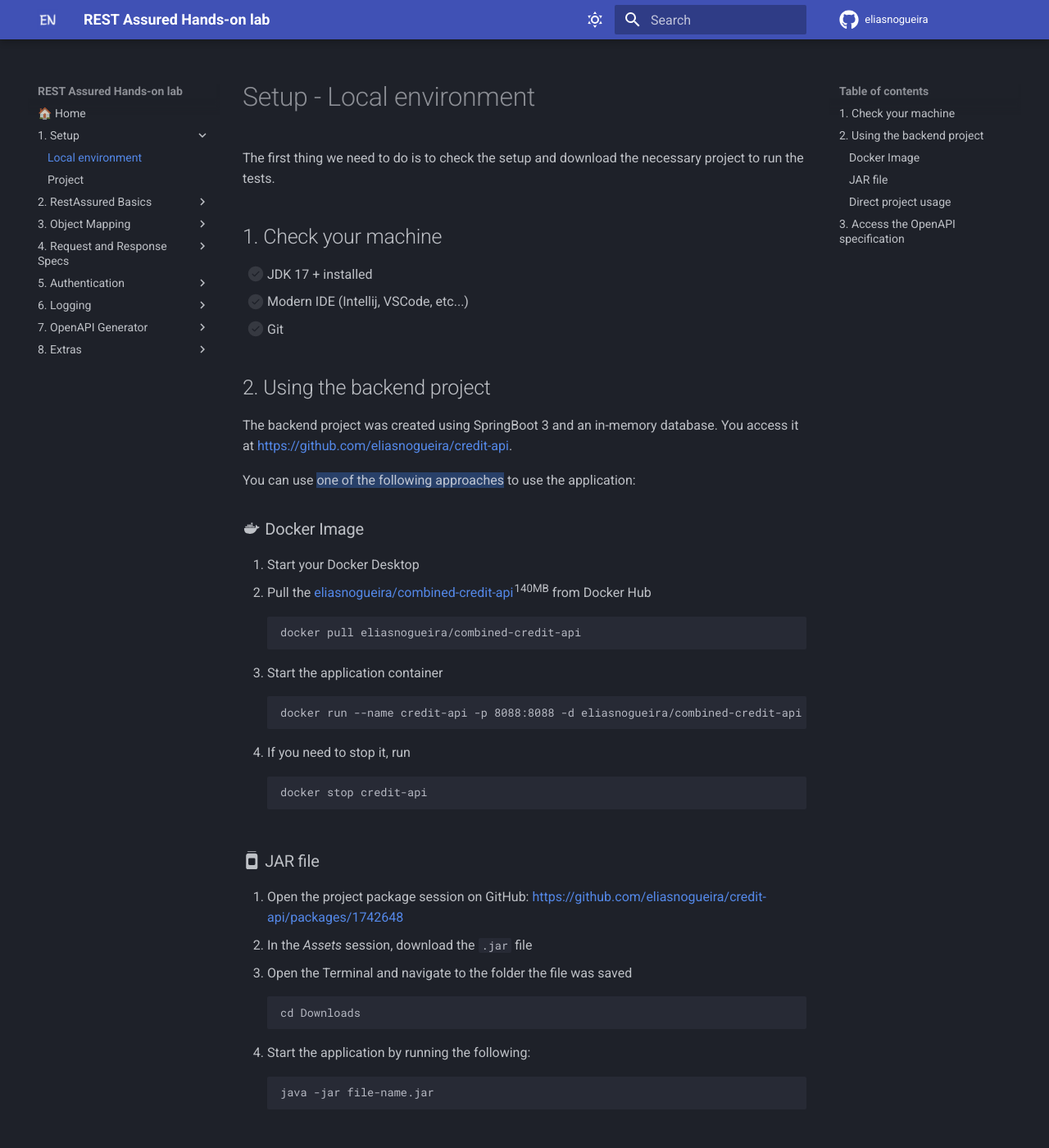
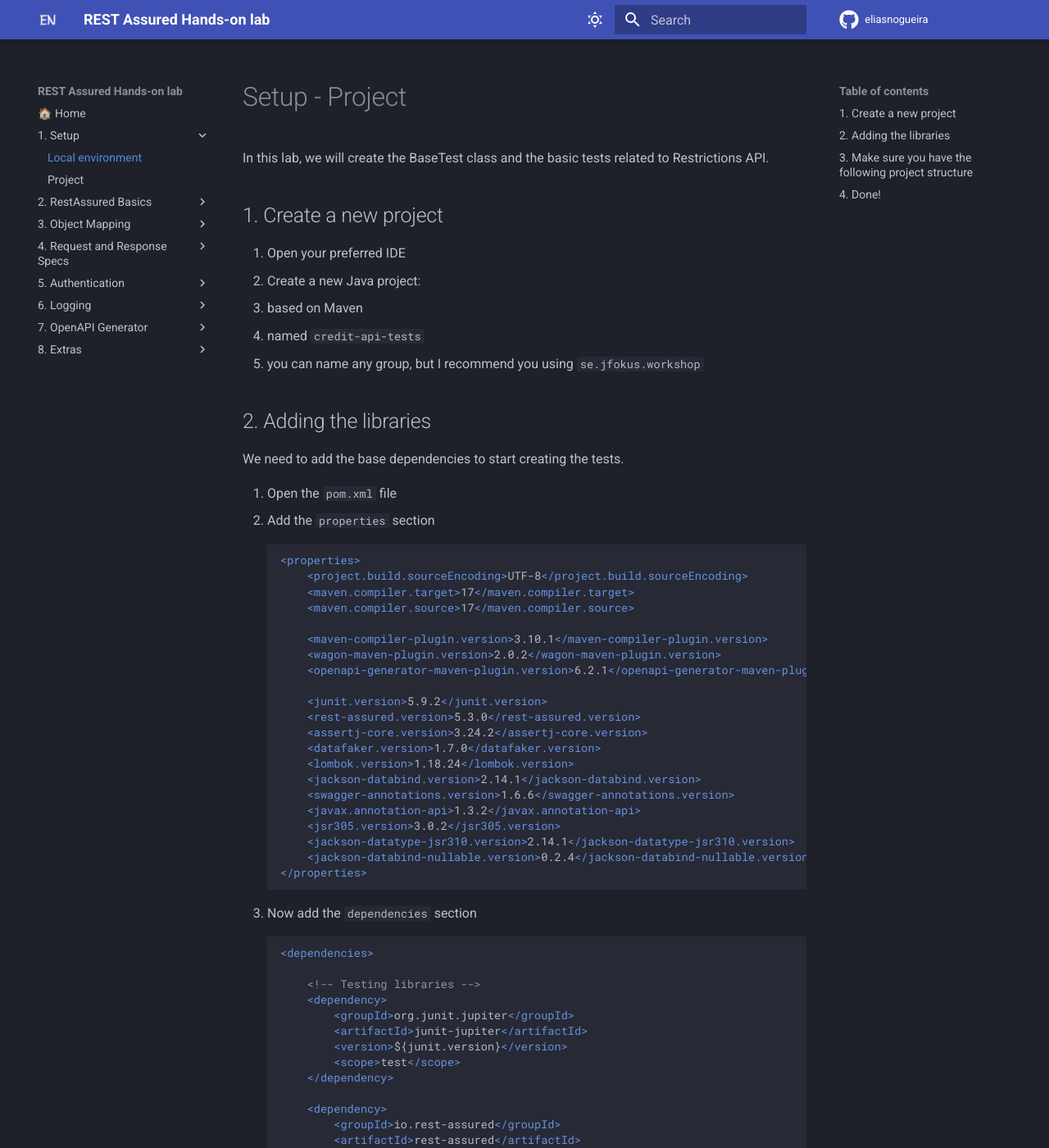
Before and after one commit to eliasnogueira/restassured-workshop-3h, an MkDocs documentation site: the page built from docs/setup/local-environment.md, in a window 1280 px wide and 1400 px high. Shown: the whole window at 82% size. Built offline with MkDocs 1.6.1 and Material for MkDocs 9.7.7, drawn with Linux system fonts in a browser that asks for light colours; comment, search, counter and statistics services are not loaded; some of the changed text lies outside the part shown.

Commit message:
latest updates

````diff
--- a/docs/setup/local-environment.md
+++ b/docs/setup/local-environment.md
@@ -1,87 +1,169 @@
-# Setup - Local environment
+# Setup - Project
 
-The first thing we need to do is to check the setup and download the necessary project to run the tests.
+In this lab, we will create the BaseTest class and the basic tests related to Restrictions API.
 
-## 1. Check your machine
+## 1. Create a new project
 
-- [ ] JDK 17 + installed
-- [ ] Modern IDE (Intellij, VSCode, etc...)
-- [ ] Git
+1. Open your preferred IDE
+2. Create a new Java project:
+- based on Maven
+- named `credit-api-tests`
+- you can name any group, but I recommend you using `se.jfokus.workshop`
 
+## 2. Adding the libraries
 
-## 2. Using the backend project
+We need to add the base dependencies to start creating the tests.
 
-The backend project was created using SpringBoot 3 and an in-memory database. You access it at [https://github.com/eliasnogueira/credit-api](https://github.com/eliasnogueira/credit-api).
+1. Open the `pom.xml` file
+2. Add the `properties` section
+```xml
+<properties>
+    <project.build.sourceEncoding>UTF-8</project.build.sourceEncoding>
+    <maven.compiler.target>17</maven.compiler.target>
+    <maven.compiler.source>17</maven.compiler.source>
 
-You can use {==one of the following approaches==} to use the application:
+    <maven-compiler-plugin.version>3.10.1</maven-compiler-plugin.version>
+    <wagon-maven-plugin.version>2.0.2</wagon-maven-plugin.version>
+    <openapi-generator-maven-plugin.version>6.2.1</openapi-generator-maven-plugin.version>
 
-### :material-docker: Docker Image
+    <junit.version>5.9.2</junit.version>
+    <rest-assured.version>5.3.0</rest-assured.version>
+    <assertj-core.version>3.24.2</assertj-core.version>
+    <datafaker.version>1.7.0</datafaker.version>
+    <lombok.version>1.18.24</lombok.version>
+    <jackson-databind.version>2.14.1</jackson-databind.version>
+    <swagger-annotations.version>1.6.6</swagger-annotations.version>
+    <javax.annotation-api>1.3.2</javax.annotation-api>
+    <jsr305.version>3.0.2</jsr305.version>
+    <jackson-datatype-jsr310.version>2.14.1</jackson-datatype-jsr310.version>
+    <jackson-databind-nullable.version>0.2.4</jackson-databind-nullable.version>
+</properties>
+```
+2. Now add the `dependencies` section
+```xml
+<dependencies>
 
-1. Start your Docker Desktop
-2. Pull the [eliasnogueira/combined-credit-api](https://hub.docker.com/r/eliasnogueira/combined-credit-api)^140MB^ from Docker Hub
-   ```
-   docker pull eliasnogueira/combined-credit-api
-   ```
-3. Start the application container
-   ```
-   docker run --name credit-api -p 8088:8088 -d eliasnogueira/combined-credit-api
-   ```
-4. If you need to stop it, run
-   ```
-   docker stop credit-api
-   ```
+    <!-- Testing libraries -->
+    <dependency>
+        <groupId>org.junit.jupiter</groupId>
+        <artifactId>junit-jupiter</artifactId>
+        <version>${junit.version}</version>
+        <scope>test</scope>
+    </dependency>
 
-### :fontawesome-solid-jar: JAR file
+    <dependency>
+        <groupId>io.rest-assured</groupId>
+        <artifactId>rest-assured</artifactId>
+        <version>${rest-assured.version}</version>
+    </dependency>
 
-1. Open the project package session on GitHub: [https://github.com/eliasnogueira/credit-api/packages/1742648](https://github.com/eliasnogueira/credit-api/packages/1742648)
-2. In the *Assets* session, download the `.jar` file
-3. Open the Terminal and navigate to the folder the file was saved
-   ```
-   cd Downloads
-   ```
-4. Start the application by running the following:
-   ```
-   java -jar file-name.jar
-   ```
+    <dependency>
+        <groupId>org.assertj</groupId>
+        <artifactId>assertj-core</artifactId>
+        <version>${assertj-core.version}</version>
+        <scope>test</scope>
+    </dependency>
 
-### :material-github: Direct project usage
+    <dependency>
+        <groupId>net.datafaker</groupId>
+        <artifactId>datafaker</artifactId>
+        <version>${datafaker.version}</version>
+        <scope>test</scope>
+    </dependency>
 
-1. Clone the backend project running one of the following cloning methods:
+    <!-- Runtime libraries -->
+    <dependency>
+        <groupId>org.projectlombok</groupId>
+        <artifactId>lombok</artifactId>
+        <version>${lombok.version}</version>
+        <scope>provided</scope>
+    </dependency>
 
-    === "HTTPS"
-        ```
-        git clone https://github.com/eliasnogueira/credit-api.git
-        ```
+    <!-- OpenAPI generation libraries -->
+    <dependency>
+        <groupId>com.fasterxml.jackson.core</groupId>
+        <artifactId>jackson-databind</artifactId>
+        <version>${jackson-databind.version}</version>
+    </dependency>
 
-    === "SSH"
-        ```
-        git clone git@github.com:eliasnogueira/credit-api.git
-        ```
+    <dependency>
+        <groupId>io.swagger</groupId>
+        <artifactId>swagger-annotations</artifactId>
+        <version>${swagger-annotations.version}</version>
+    </dependency>
 
-    === "GitHub CLI"
-        ```
-        gh repo clone eliasnogueira/credit-api
-        ```
+    <dependency>
+        <groupId>javax.annotation</groupId>
+        <artifactId>javax.annotation-api</artifactId>
+        <version>${javax.annotation-api}</version>
+    </dependency>
 
-    === "Download ZIP"
-        [https://github.com/eliasnogueira/credit-api/archive/refs/heads/main.zip](https://github.com/eliasnogueira/credit-api/archive/refs/heads/main.zip)
+    <dependency>
+        <groupId>com.google.code.findbugs</groupId>
+        <artifactId>jsr305</artifactId>
+        <version>${jsr305.version}</version>
+    </dependency>
 
-2. Open the Terminal and navigate to the project directory
-3. Run the application
-  ```
-  mvn spring-boot:run
-  ```
+    <dependency>
+        <groupId>com.fasterxml.jackson.datatype</groupId>
+        <artifactId>jackson-datatype-jsr310</artifactId>
+        <version>${jackson-datatype-jsr310.version}</version>
+    </dependency>
 
-!!! note "Running inside the IDE"
+    <dependency>
+        <groupId>org.openapitools</groupId>
+        <artifactId>jackson-databind-nullable</artifactId>
+        <version>${jackson-databind-nullable.version}</version>
+    </dependency>
 
-    You can also run the `CreditApiApplication` class located at `src/main/java`
+</dependencies>
+```
+3. Finally, add the `build` section
+```xml
+<build>
+    <plugins>
+        <plugin>
+            <groupId>org.apache.maven.plugins</groupId>
+            <artifactId>maven-compiler-plugin</artifactId>
+            <version>${maven-compiler-plugin.version}</version>
+            <configuration>
+                <source>${maven.compiler.source}</source>
+                <target>${maven.compiler.target}</target>
+            </configuration>
+        </plugin>
 
+        <plugin>
+            <groupId>org.codehaus.mojo</groupId>
+            <artifactId>wagon-maven-plugin</artifactId>
+            <version>${wagon-maven-plugin.version}</version>
+            <configuration>
+                <toDir>${project.basedir}/target/openapiSpecs</toDir>
+            </configuration>
+        </plugin>
 
-## 3. Access the OpenAPI specification
-We will know a little bit more about the API using the OpenAPI specification as it will also be the entry point to run exploratory checks before the test automation.
+        <plugin>
+            <groupId>org.openapitools</groupId>
+            <artifactId>openapi-generator-maven-plugin</artifactId>
+            <version>${openapi-generator-maven-plugin.version}</version>
+        </plugin>
+    </plugins>
+</build>
+```
 
+## 3. Make sure you have the following project structure
 
-* Clone the backend project by running one of the following cloning methods:
+You must have the following structure in your project:
+```
+─── src
+├── main
+│   └── java
+│       └── se.jfokus.workshop
+└── test
+│   └──java
+│       └── se.jfokus.workshop
+└── resources
+```
 
-    === ":simple-openapiinitiative: Open API page"
-        [http://localhost:8088/swagger-ui/index.html](http://localhost:8088/swagger-ui/index.html)
+## 4. Done!
+
+See you on 6th of February at 13:30!
--- /dev/null
+++ b/docs/stylesheets/extra.css
@@ -0,0 +1,4 @@
+
+typeset details {
+    font-size: 0.80em;
+}
--- a/mkdocs.yml
+++ b/mkdocs.yml
@@ -1,6 +1,8 @@
 site_name: REST Assured Hands-on lab
 repo_url: https://github.com/eliasnogueira/restassured-workshop-3h
 repo_name: eliasnogueira
+extra_css:
+  - stylesheets/extra.css
 theme:
   name: material
   logo: assets/logo.png
@@ -62,9 +64,13 @@ nav:
       - "Explanation": "rest-assured-basics/index.md"
       - "Lab 1": "rest-assured-basics/lab1.md"
       - "Lab 2": "rest-assured-basics/lab2.md"
+      - "Lab 3": "rest-assured-basics/lab3.md"
+      - "Lab 4": "rest-assured-basics/lab4.md"
   - "3. Object Mapping":
       - "Explanation": "object-mapping/index.md"
-      - "Lab": "object-mapping/lab.md"
+      - "Lab 1": "object-mapping/lab1.md"
+      - "Lab 2": "object-mapping/lab2.md"
+      - "Lab 3": "object-mapping/lab3.md"
   - "4. Request and Response Specs":
       - "Explanation": "req-resp-specification/index.md"
       - "Lab": "req-resp-specification/lab.md"
````
Also changed, not shown: docs/object-mapping/lab.md (deleted, +0 -1 lines), docs/object-mapping/lab1.md (added, +142 -0 lines), docs/object-mapping/lab2.md (added, +61 -0 lines), docs/object-mapping/lab3.md (added, +56 -0 lines), docs/rest-assured-basics/lab1.md (+10 -1 lines), docs/rest-assured-basics/lab2.md (+27 -23 lines), docs/rest-assured-basics/lab3.md (added, +113 -0 lines), docs/rest-assured-basics/lab4.md (added, +32 -0 lines), docs/setup/project.md (+7 -0 lines).
